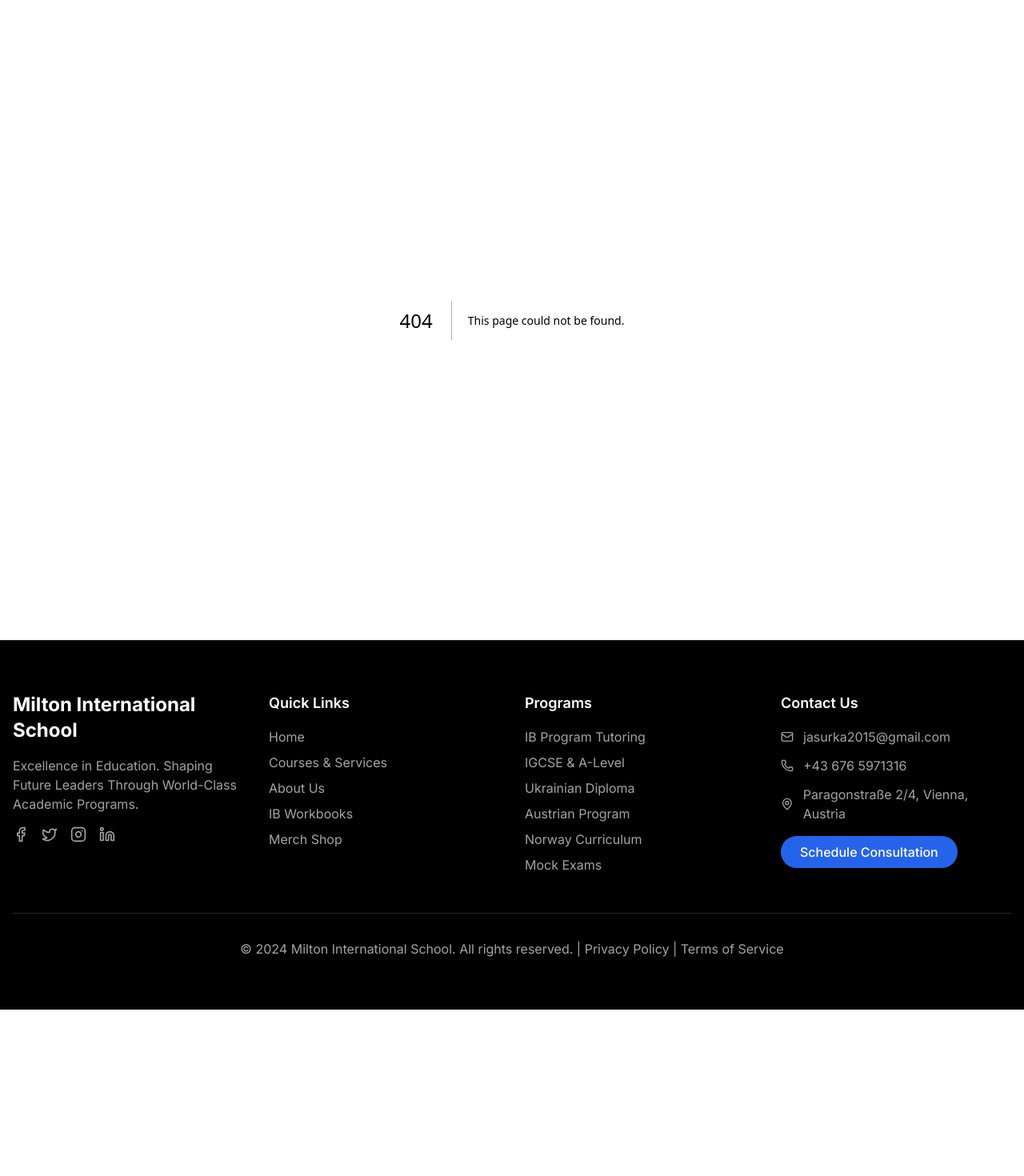
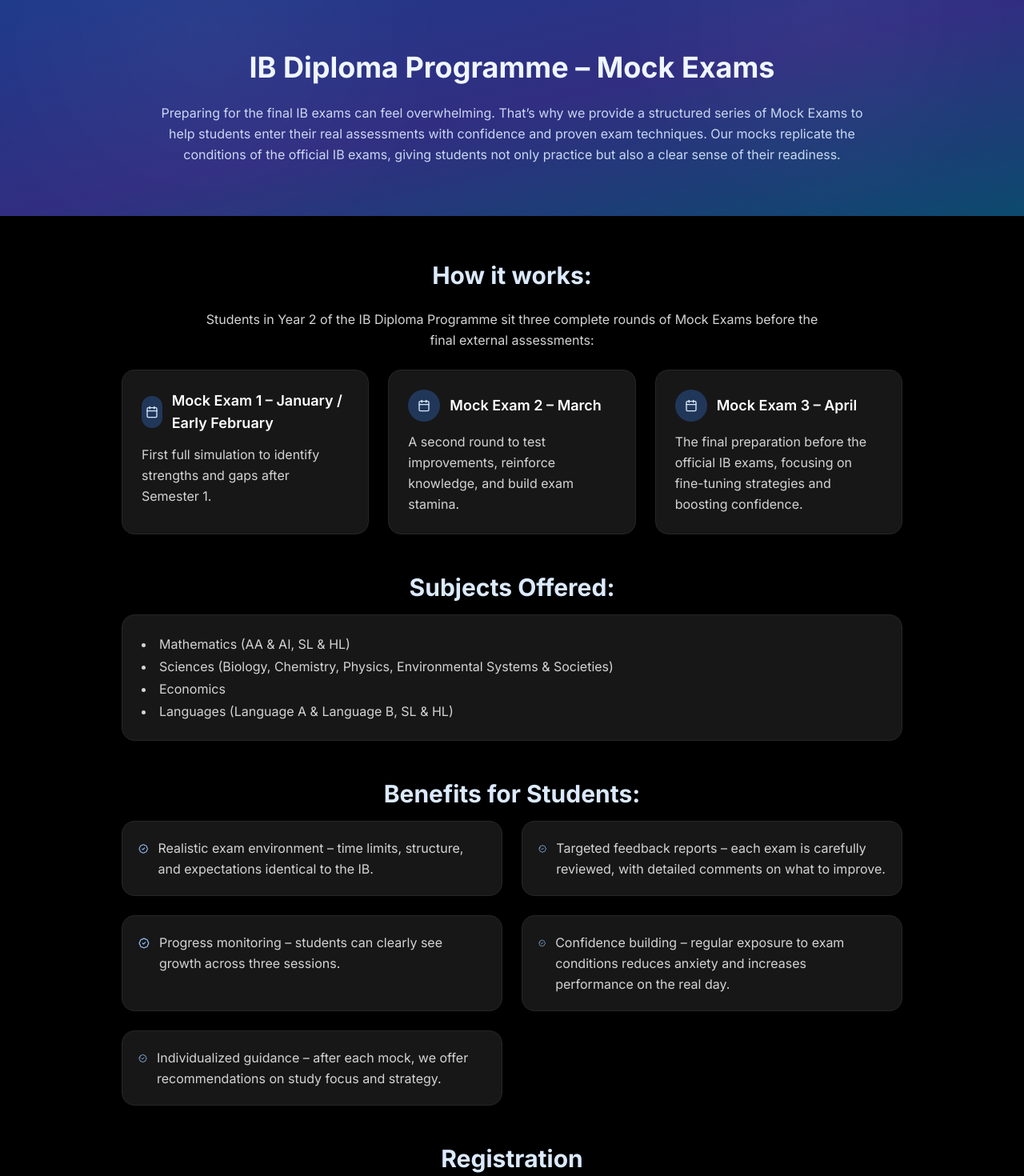
Before and after one commit to JaskinsAndy/Miltonito, a Next.js app: page /courses/mock-exams in a window 1280 px wide. Before the commit this address had no page. Shown: the top 1470 px of the page at 80% size. Before the commit the page ends 1262 px from the top, so only its background shows below. Built offline with nearby package versions, Linux system fonts and the light colour scheme.

Commit message:
Add Mock Exams page and link

```diff
--- /dev/null
+++ b/app/courses/mock-exams/page.tsx
@@ -0,0 +1,125 @@
+"use client";
+
+import React from "react";
+import { motion } from "framer-motion";
+import { BadgeCheck, BookOpen, Calendar, MessageCircle, Target } from "lucide-react";
+
+const schedule = [
+  {
+    title: "Mock Exam 1 – January / Early February",
+    text: "First full simulation to identify strengths and gaps after Semester 1.",
+  },
+  {
+    title: "Mock Exam 2 – March",
+    text: "A second round to test improvements, reinforce knowledge, and build exam stamina.",
+  },
+  {
+    title: "Mock Exam 3 – April",
+    text: "The final preparation before the official IB exams, focusing on fine-tuning strategies and boosting confidence.",
+  },
+];
+
+const subjects = [
+  "Mathematics (AA & AI, SL & HL)",
+  "Sciences (Biology, Chemistry, Physics, Environmental Systems & Societies)",
+  "Economics",
+  "Languages (Language A & Language B, SL & HL)",
+];
+
+const benefits = [
+  "Realistic exam environment – time limits, structure, and expectations identical to the IB.",
+  "Targeted feedback reports – each exam is carefully reviewed, with detailed comments on what to improve.",
+  "Progress monitoring – students can clearly see growth across three sessions.",
+  "Confidence building – regular exposure to exam conditions reduces anxiety and increases performance on the real day.",
+  "Individualized guidance – after each mock, we offer recommendations on study focus and strategy.",
+];
+
+export default function MockExamsPage() {
+  return (
+    <div className="min-h-screen bg-black text-white">
+      <div className="relative overflow-hidden bg-gradient-to-br from-blue-900 via-indigo-900 to-sky-900">
+        <div className="absolute inset-0 opacity-20 bg-[radial-gradient(circle_at_20%_15%,rgba(255,255,255,0.18),transparent_30%),radial-gradient(circle_at_80%_10%,rgba(255,255,255,0.16),transparent_25%)]" />
+        <div className="max-w-5xl mx-auto px-6 py-16 relative space-y-6 text-center">
+          <motion.h1
+            initial={{ opacity: 0, y: 16 }}
+            animate={{ opacity: 1, y: 0 }}
+            transition={{ duration: 0.6 }}
+            className="text-3xl md:text-4xl font-bold text-blue-50"
+          >
+            IB Diploma Programme – Mock Exams
+          </motion.h1>
+          <p className="text-blue-100/90 max-w-4xl mx-auto leading-relaxed">
+            Preparing for the final IB exams can feel overwhelming. That’s why we provide a structured series of Mock Exams to help students enter their real assessments with confidence and proven exam techniques. Our mocks replicate the conditions of the official IB exams, giving students not only practice but also a clear sense of their readiness.
+          </p>
+        </div>
+      </div>
+
+      <div className="max-w-5xl mx-auto px-6 py-14 space-y-12">
+        <section className="space-y-6 text-center">
+          <h2 className="text-2xl md:text-3xl font-bold text-blue-100">How it works:</h2>
+          <p className="text-neutral-300 max-w-3xl mx-auto leading-relaxed">
+            Students in Year 2 of the IB Diploma Programme sit three complete rounds of Mock Exams before the final external assessments:
+          </p>
+          <div className="grid md:grid-cols-3 gap-6 text-left">
+            {schedule.map(({ title, text }) => (
+              <div key={title} className="bg-neutral-900 border border-neutral-800 rounded-2xl p-6 space-y-3">
+                <div className="inline-flex items-center gap-3 text-lg font-semibold">
+                  <span className="inline-flex h-10 w-10 items-center justify-center rounded-full bg-blue-500/30 text-blue-100">
+                    <Calendar className="h-4 w-4" />
+                  </span>
+                  <span>{title}</span>
+                </div>
+                <p className="text-neutral-300 leading-relaxed">{text}</p>
+              </div>
+            ))}
+          </div>
+        </section>
+
+        <section className="space-y-4">
+          <h2 className="text-2xl md:text-3xl font-bold text-blue-100 text-center">Subjects Offered:</h2>
+          <div className="bg-neutral-900 border border-neutral-800 rounded-2xl p-6 space-y-2">
+            <ul className="list-disc list-inside text-neutral-300 space-y-1">
+              {subjects.map((item) => (
+                <li key={item}>{item}</li>
+              ))}
+            </ul>
+          </div>
+        </section>
+
+        <section className="space-y-4">
+          <h2 className="text-2xl md:text-3xl font-bold text-blue-100 text-center">Benefits for Students:</h2>
+          <div className="grid md:grid-cols-2 gap-6">
+            {benefits.map((item) => (
+              <div key={item} className="bg-neutral-900 border border-neutral-800 rounded-2xl p-5 flex items-start gap-3">
+                <BadgeCheck className="h-5 w-5 mt-1 text-blue-300" />
+                <p className="text-neutral-300 leading-relaxed">{item}</p>
+              </div>
+            ))}
+          </div>
+        </section>
+
+        <section className="space-y-4 text-center">
+          <h2 className="text-2xl md:text-3xl font-bold text-blue-100">Registration</h2>
+          <p className="text-neutral-300 max-w-3xl mx-auto leading-relaxed">
+            Registration for the Mock Exams opens at the start of January via a link on our website. Students and parents can simply follow the link to sign up for the exams in their chosen subjects. Early registration is recommended, as spots are limited and planning for exam materials and schedules requires advance preparation.
+          </p>
+          <p className="text-neutral-300 max-w-3xl mx-auto leading-relaxed">
+            By the time final exams arrive, students are not only academically prepared but also mentally ready, having already experienced the pressure and pace of IB exams multiple times!
+          </p>
+        </section>
+
+        <section className="bg-black/40 border border-white/10 rounded-2xl p-8 space-y-4 text-center shadow-[0_20px_60px_rgba(0,0,0,0.4)]">
+          <div className="flex justify-center">
+            <a
+              href="mailto:jasurka2015@gmail.com"
+              className="inline-flex items-center gap-2 px-5 py-2 rounded-full bg-blue-600 hover:bg-blue-700 text-white font-semibold transition-colors"
+            >
+              <MessageCircle className="h-5 w-5" />
+              Contact us!
+            </a>
+          </div>
+        </section>
+      </div>
+    </div>
+  );
+}
--- a/app/courses/page.tsx
+++ b/app/courses/page.tsx
@@ -79,7 +79,7 @@ export default function CoursesPage() {
     {
       title: "Mock Exams",
       description: "Prepares means equipped! Every spring we are conducting Mock Exams to check your readiness for upcoming assessments!",
-      link: "#mock-exams",
+      link: "/courses/mock-exams",
       icon: <FileText className="w-6 h-6" />
     },
     {
```
